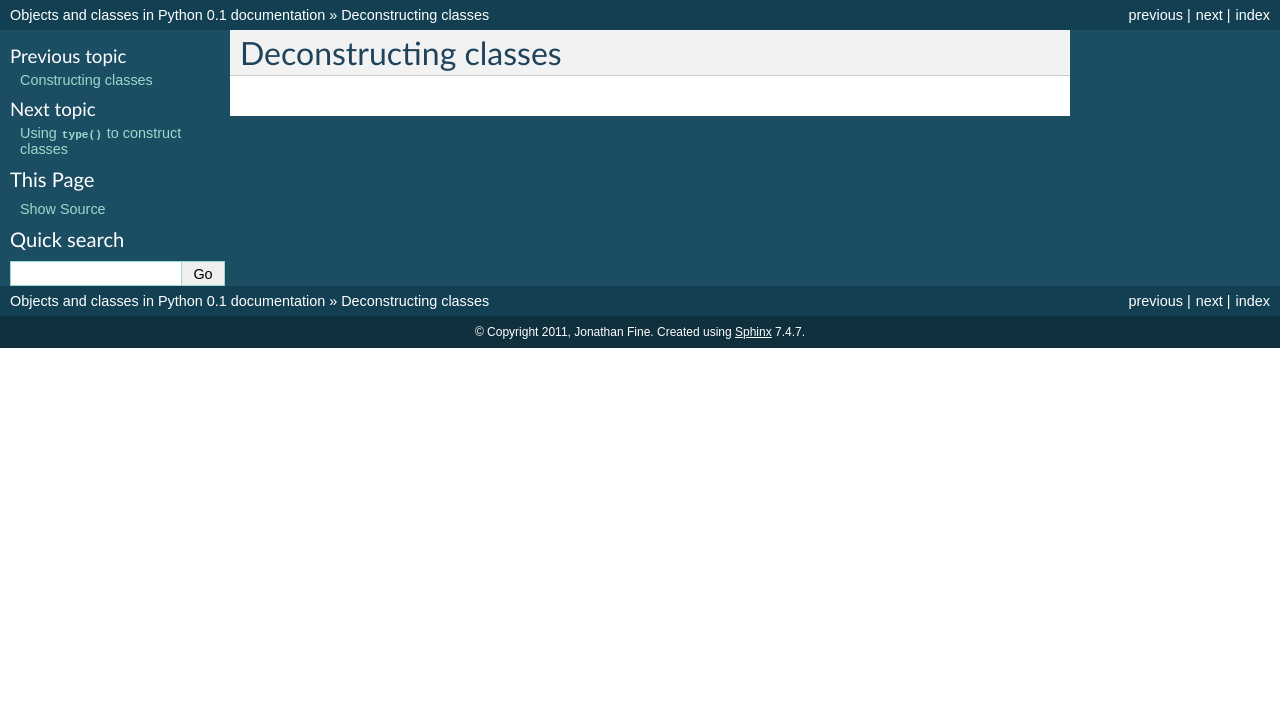
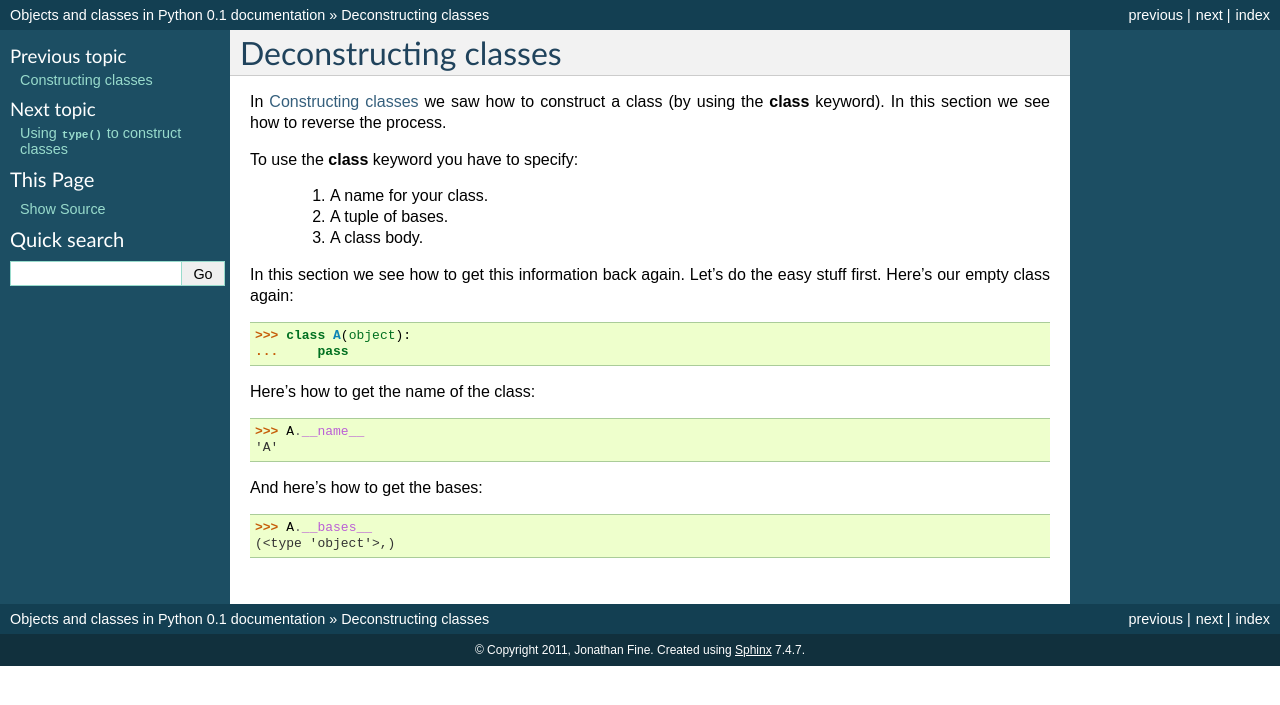
Before and after one commit to nazrulworld/jfine-python-classes-tutorial, a Sphinx documentation site: the page built from source/deconstruct.rst, in a window 1280 px wide. Shown: the top 705 px of the page. Built offline with Sphinx 7.4.7, drawn with Linux system fonts in a browser that asks for light colours.

Commit message:
How to use class keyword, and get name and bases back again.

```diff
--- a/TODO.txt
+++ b/TODO.txt
@@ -13,3 +13,8 @@ Which objects don't have a dictionary? (An instance of a class that
 has __slots__.)
 
 What is an attribute?
+
+Add A.__name__.
+
+
+# From deconstruct.rst
--- a/source/deconstruct.rst
+++ b/source/deconstruct.rst
@@ -1,2 +1,30 @@
 Deconstructing classes
 ======================
+
+In :doc:`construct` we saw how to construct a class (by using the
+**class** keyword).  In this section we see how to reverse the
+process.
+
+To use the **class** keyword you have to specify:
+
+   #. A name for your class.
+
+   #. A tuple of bases.
+
+   #.  A class body.
+
+In this section we see how to get this information back again.  Let's
+do the easy stuff first.  Here's our empty class again:
+
+>>> class A(object):
+...     pass
+
+Here's how to get the name of the class:
+
+>>> A.__name__
+'A'
+
+And here's how to get the bases:
+
+>>> A.__bases__
+(<type 'object'>,)
```
